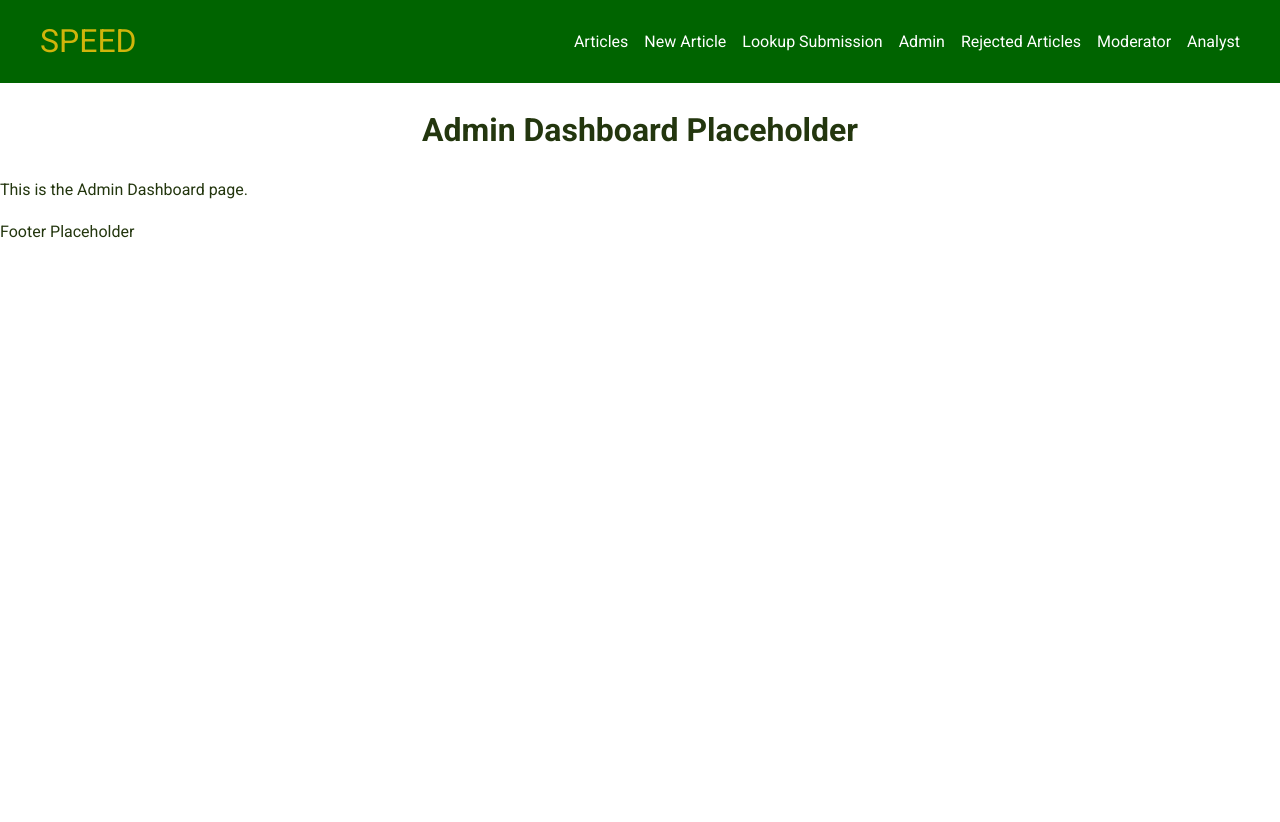
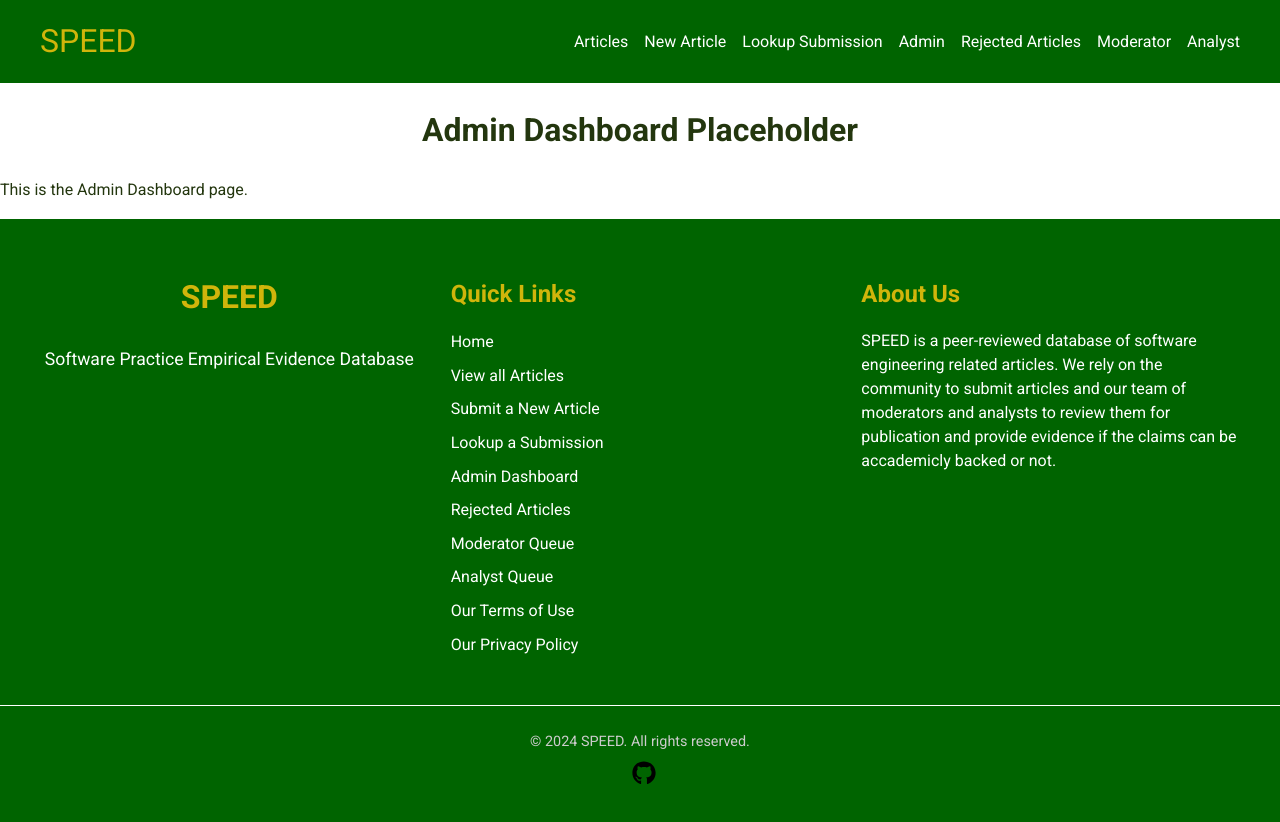
Before and after one commit to thomasbrears/ENSE701, a Next.js app in the folder frontend/: page /admin/dashboard in a window 1280 px wide. Shown: the top 822 px of the page. Before the commit the page ends 800 px from the top, so only its background shows below. Built offline with nearby package versions, Linux system fonts and the light colour scheme.

Commit message:
US19 Footer component

```diff
--- a/frontend/src/components/Footer.tsx
+++ b/frontend/src/components/Footer.tsx
@@ -1,9 +1,51 @@
 import React from "react";
+import { FaGithub } from "react-icons/fa";
+import Link from "next/link";
+import styles from "../styles/Footer.module.scss";
 
 const Footer = () => {
   return (
-    <footer>
-      <p>Footer Placeholder</p>
+    <footer className={styles.footer}>
+      <div className={styles.footerContainer}>
+        {/* Title and Full Name */}
+        <div className={styles.titleContainer}>
+          <h1 className={styles.title}>SPEED</h1>
+          <p className={styles.subtitle}>
+            Software Practice Empirical Evidence Database
+          </p>
+        </div>
+
+        {/* Navigation Links */}
+        <div className={styles.navLinks}>
+          <h3>Quick Links</h3>
+          <ul>
+            <li><Link href="/">Home</Link></li>
+            <li><Link href="/articles/all-articles">View all Articles</Link></li>
+            <li><Link href="/articles/create-article">Submit a New Article</Link></li>
+            <li><Link href="/articles/lookup-submission">Lookup a Submission</Link></li>
+            <li><Link href="/admin/dashboard">Admin Dashboard</Link></li>
+            <li><Link href="/admin/rejected-articles">Rejected Articles</Link></li>
+            <li><Link href="/moderator/ModeratorQueue">Moderator Queue</Link></li>
+            <li><Link href="/analyst/analyst-dashboard">Analyst Queue</Link></li>
+            <li><Link href="/articles/all-articles">Our Terms of Use</Link></li>
+            <li><Link href="/articles/all-articles">Our Privacy Policy</Link></li>
+          </ul>
+        </div>
+
+        {/* About Section */}
+        <div className={styles.about}>
+          <h3>About Us</h3>
+          <p>
+            SPEED is a peer-reviewed database of software engineering related articles. We rely on the community to submit articles and our team of moderators and analysts to review them for publication and provide evidence if the claims can be accademicly backed or not.
+          </p>
+        </div>
+      </div>
+
+      {/* Copyright and GitHub Link */}
+      <div className={styles.footerBottom}>
+        <p>&copy; 2024 SPEED. All rights reserved.</p>
+        <p> <a href="https://github.com/thomasbrears/ENSE701" target="_blank" rel="noopener noreferrer" aria-label="GitHub" className={styles.githubLink} > <FaGithub size={24} /> {/* GitHub logo */} </a> </p>
+      </div>
     </footer>
   );
 };
--- /dev/null
+++ b/frontend/src/styles/Footer.module.scss
@@ -0,0 +1,117 @@
+.footer {
+    background-color: #006400; // green
+    color: #fff; // white text
+    padding: 2rem 0;
+    text-align: center;
+    display: flex;
+    flex-direction: column;
+    justify-content: space-between;
+    height: 100%;
+  }
+
+  .footerContainer {
+    max-width: 1200px;
+    margin: 0 auto;
+    display: flex;
+    justify-content: space-between;
+    flex-wrap: wrap;
+    gap: 2rem;
+    padding: 0 2em;
+  }
+
+  .titleContainer {
+    flex: 1;
+    text-align: center;
+  }
+
+  .title {
+    font-family: 'Roboto', sans-serif;
+    font-size: 2em;
+    color: #d0b50b; // yellow-green
+  }
+
+  .subtitle {
+    font-size: 1.1rem;
+    color: #fff; // white
+  }
+
+  .navLinks, .about {
+    flex: 1;
+    text-align: left;
+
+    h3 {
+      font-size: 1.5rem;
+      margin-bottom: 1rem;
+      color: #d0b50b; // yellow-green on hover
+      text-align: left;
+    }
+
+    ul {
+      list-style: none;
+      padding: 0;
+
+      li {
+        margin: 0.5rem 0;
+
+        a {
+          font-size: 1rem;
+          color: #fff; // white
+          text-decoration: none;
+          transition: color 0.3s;
+
+          &:hover {
+            color: #d0b50b; // yellow-green on hover
+          }
+        }
+      }
+    }
+
+    p {
+      font-size: 1rem;
+      line-height: 1.5;
+      color: #fff; // white
+    }
+  }
+
+  // Copyright and GitHub link at the bottom
+  .footerBottom {
+    margin-top: 2rem;
+    padding-top: 1rem;
+    border-top: 1px solid #fff;
+
+    p {
+      margin: 0.5rem 0;
+      color: #ccc; // light grey
+      font-size: 0.9rem;
+    }
+
+    .githubLink {
+      color: #000; // black
+      margin-left: 8px;
+      transition: color 0.3s;
+
+      &:hover {
+        color: #d0b50b; // yellow-green on hover
+      }
+    }
+  }
+
+  // Responsive Design
+  @media (max-width: 768px) {
+    .footerContainer {
+      flex-direction: column;
+      text-align: center;
+    }
+
+    .navLinks {
+      text-align: center;
+    }
+
+    .about {
+      text-align: center;
+    }
+
+    .about h3, .navLinks h3 {
+      text-align: center;
+    }
+  }
```
